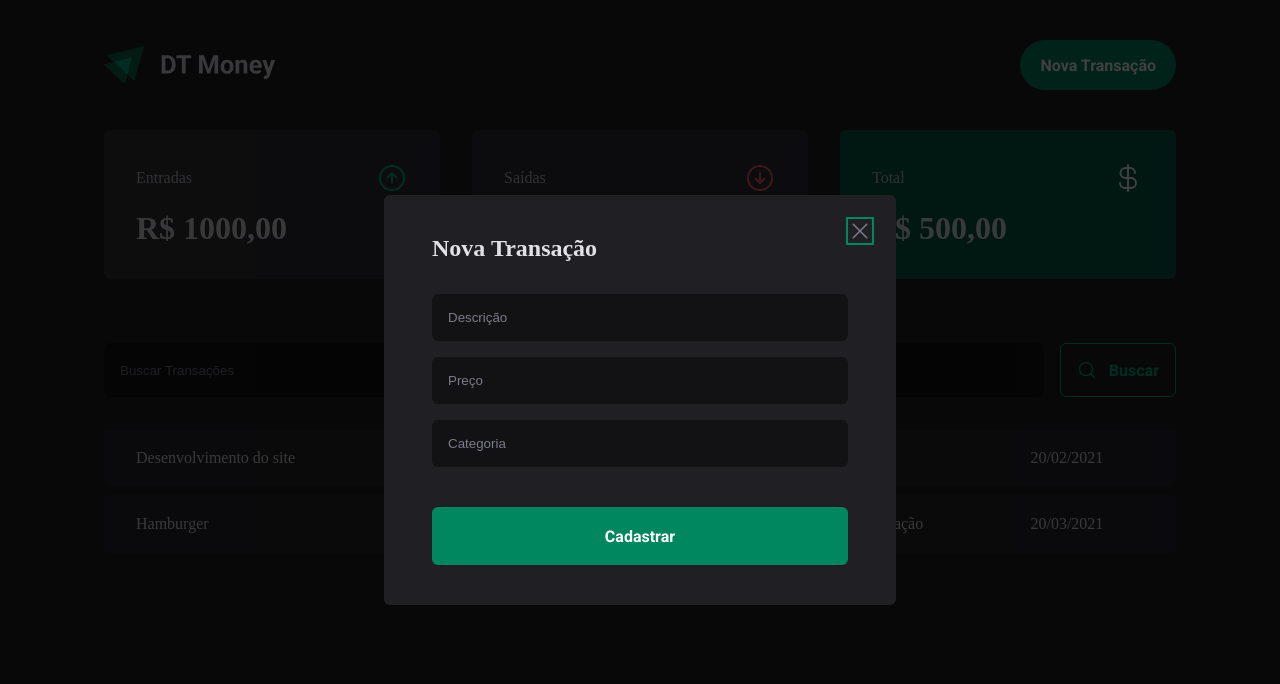
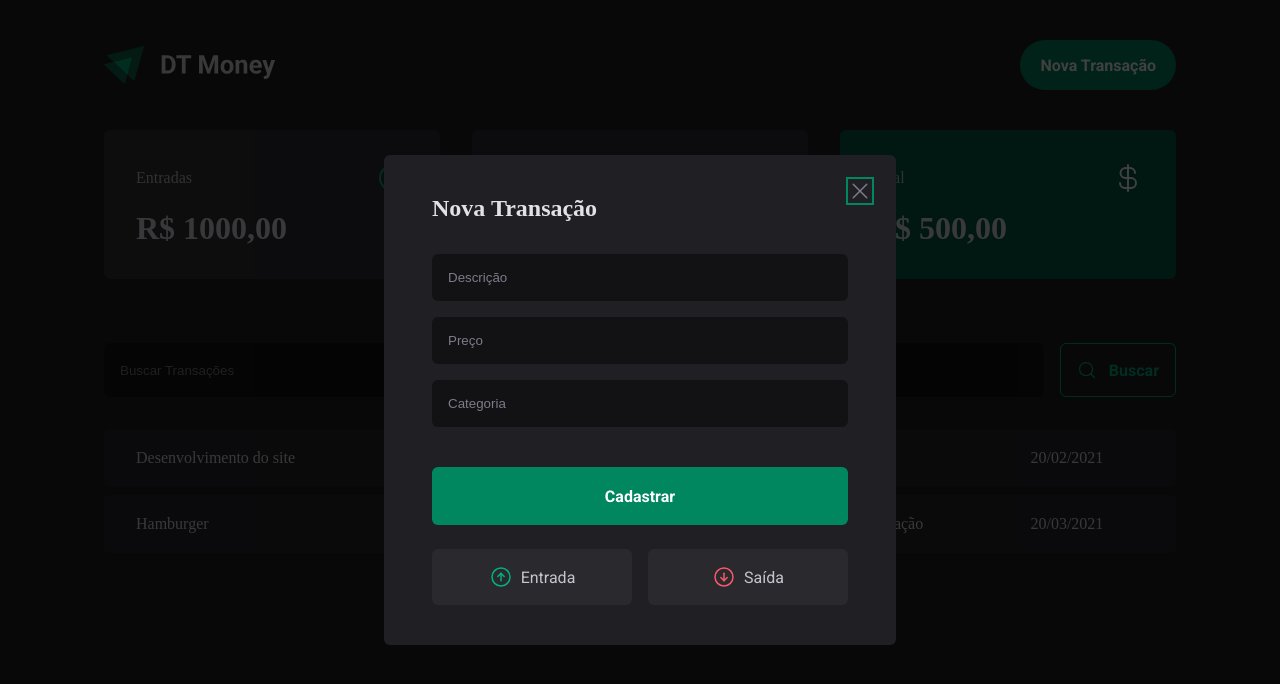
Before and after one commit to Igor-Thiago/DT---Money, a React (Vite) app: page / in a window 1280 px wide. Both pictures are taken after a click on the button "Nova Transação". Shown: the top 684 px of the page. Built offline with nearby package versions, Linux system fonts and the light colour scheme.

Commit message:
Criando botões de entrada e saída

```diff
--- a/src/components/NewTransactionModal/index.tsx
+++ b/src/components/NewTransactionModal/index.tsx
@@ -1,6 +1,6 @@
 import * as Dialog from "@radix-ui/react-dialog";
-import { Overlay, Content, CloseButton } from "./styles";
-import { X } from "phosphor-react";
+import { Overlay, Content, CloseButton, TransactionType, TransactionTypeButton } from "./styles";
+import { ArrowCircleDown, ArrowCircleUp, X } from "phosphor-react";
 
 
 export function NewTransactionModal() {
@@ -19,7 +19,17 @@
                     <input type="number" placeholder="Preço" />
                     <input type="text" placeholder="Categoria" />
                     <button type="submit">Cadastrar</button>
-                </form>
+                    <TransactionType>
+                        <TransactionTypeButton variant="income">
+                            <ArrowCircleUp size={24} />
+                            Entrada
+                        </TransactionTypeButton>
+
+                        <TransactionTypeButton variant="outcome">
+                            <ArrowCircleDown size={24} />
+                            Saída
+                        </TransactionTypeButton>
+                    </TransactionType>                </form>
 
 
 
--- a/src/components/NewTransactionModal/styles.ts
+++ b/src/components/NewTransactionModal/styles.ts
@@ -86,3 +86,33 @@
 
 
 `;
+
+export const TransactionType = styled.div`
+    display: grid;
+    grid-template-columns: repeat(2, 1fr);
+    gap: 1rem;
+    margin-top: 0.5rem;
+`;
+
+interface TransactionTypeButtonProps {
+    variant: "income" | "outcome";
+}
+
+
+export const TransactionTypeButton = styled.button<TransactionTypeButtonProps>`
+    background: ${props => props.theme["gray-700"]};
+    display: flex;
+    align-items: center;
+    justify-content: center;
+    border: 0;
+    border-radius: 6px;
+    gap: 0.5rem;
+    cursor: pointer;
+    padding: 1rem;
+    color: ${props => props.theme["gray-300"]};
+
+    svg {
+        color: ${props => props.variant === "income" ? props.theme["green-300"] : props.theme["red-300"]};
+    }
+
+`;
```
